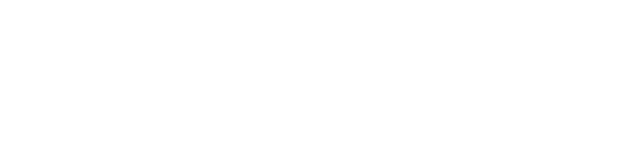
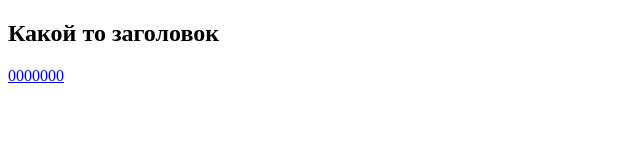
Before and after one commit to Verackochi/Start-YouCanCode, a plain HTML site: page index.html in a window 1280 px wide. Shown: the whole page, without its empty margins (0-640 px from the left). Drawn offline with Linux system fonts and the light colour scheme.

Commit message:
fix html

```diff
--- a/index.html
+++ b/index.html
@@ -18,7 +18,8 @@
     <main>
         <section class="section-one">
             <div class="container">
-
+                <h1 class="section-one__title">Какой то заголовок </h1>
+                <a href="tel:+0000000">0000000</a>
             </div>
         </section>
     </main>
```
